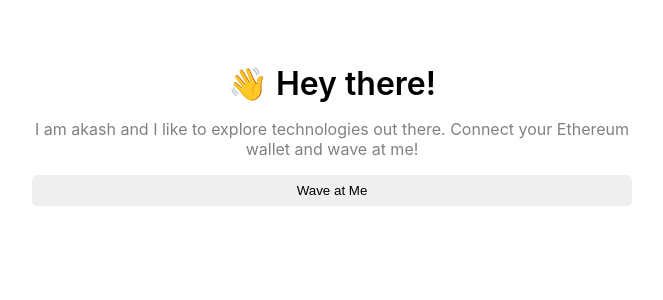
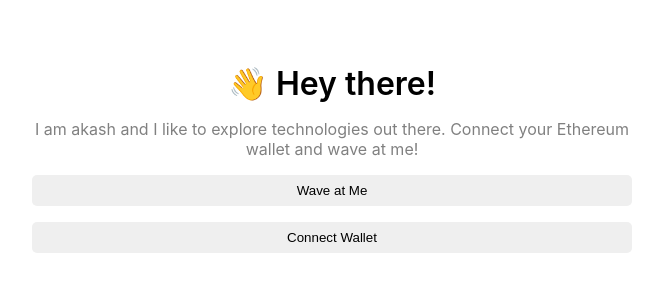
Before and after one commit to akashmehrotra29/send-waves, a React (Create React App) app: page / in a window 1280 px wide. Shown: the top 300 px of the page, without its empty margins (308-971 px from the left). Built offline with nearby package versions, Linux system fonts and the light colour scheme.

Commit message:
feat: check and connect user wallet

```diff
--- a/src/App.js
+++ b/src/App.js
@@ -1,29 +1,90 @@
-import * as React from "react";
+import React, { useEffect, useState } from "react";
 import { ethers } from "ethers";
 import './App.css';
 
-export default function App() {
+const App = () => {
+  // Just a state variable we use to store our user's public wallet.
+  const [currentAccount, setCurrentAccount] = useState("");
 
-  const wave = () => {
+  const checkIfWalletIsConnected = async () => {
+    try {
+      // First make sure we have access to window.ethereum
+      const { ethereum } = window;
 
+      if (!ethereum) {
+        console.log("Make sure you have metamask!");
+        return;
+      } else {
+        console.log("We have the ethereum object", ethereum);
+      }
+
+      // Check if we're authorized to access the user's wallet
+      const accounts = await ethereum.request({ method: 'eth_accounts' });
+
+      if (accounts.length !== 0) {
+        const account = accounts[0];
+        console.log("Found an authorized account:", account);
+        setCurrentAccount(account);
+      } else {
+        console.log("No authorized account found")
+      }
+    } catch (error) {
+      console.log(error);
+    }
   }
+
+  /**
+  * Implement your connectWallet method here
+  */
+  const connectWallet = async () => {
+    try {
+      const { ethereum } = window;
+
+      if (!ethereum) {
+        alert("Get MetaMask!");
+        return;
+      }
+
+      const accounts = await ethereum.request({ method: "eth_requestAccounts" });
+
+      console.log("Connected", accounts[0]);
+      setCurrentAccount(accounts[0]);
+    } catch (error) {
+      console.log(error)
+    }
+  }
+
+  // This runs our function when the page loads due to empty dependency array.
+  useEffect(() => {
+    checkIfWalletIsConnected();
+  }, [])
 
   return (
     <div className="mainContainer">
-
       <div className="dataContainer">
         <div className="header">
         👋 Hey there!
         </div>
 
         <div className="bio">
-        I am akash and I like to explore technologies out there. Connect your Ethereum wallet and wave at me!
+          I am akash and I like to explore technologies out there. Connect your Ethereum wallet and wave at me!
         </div>
 
-        <button className="waveButton" onClick={wave}>
+        <button className="waveButton" onClick={null}>
           Wave at Me
         </button>
+
+        {/*
+        * If there is no currentAccount render this button
+        */}
+        {!currentAccount && (
+          <button className="waveButton" onClick={connectWallet}>
+            Connect Wallet
+          </button>
+        )}
       </div>
     </div>
   );
 }
+
+export default App
```
